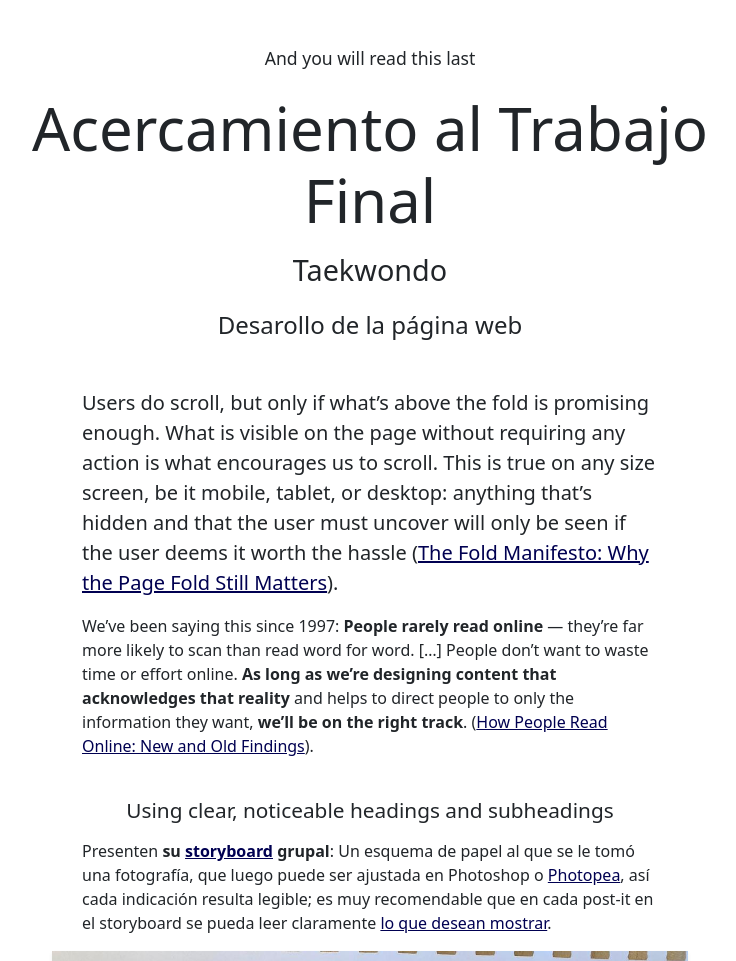
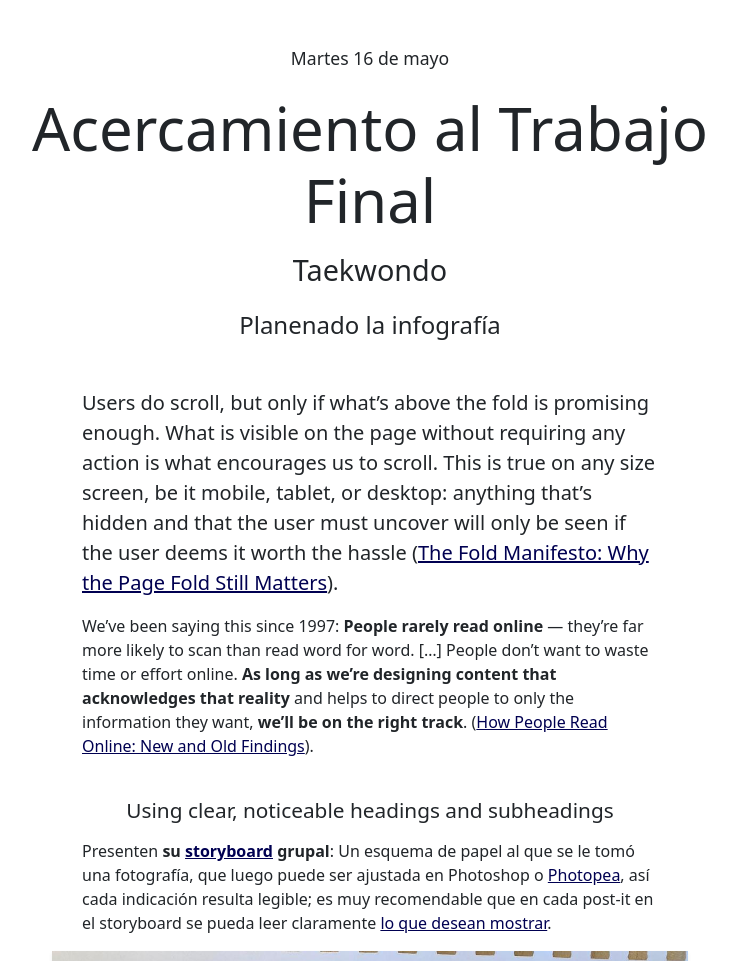
Before and after one commit to taekwond0/clase_10, a plain HTML site: page index.html in a window 1280 px wide. Shown: the top 961 px of the page, without its empty margins (270-1006 px from the left). Drawn offline with nearby package versions, Linux system fonts and the light colour scheme.

Commit message:
Update index.html

```diff
--- a/index.html
+++ b/index.html
@@ -48,10 +48,10 @@
             <div class="container">
                 <div class="row">
                     <div class="col-12">
-                        <h6 class="text-center mt-5 mb-4">And you will read this last</h6>
+                        <h6 class="text-center mt-5 mb-4">Martes 16 de mayo</h6>
                         <h1 class="text-center my-3">Acercamiento al Trabajo Final</h1>
                         <h2 class="text-center mb-4">Taekwondo</h2>
-                        <h3 class="text-center mb-5">Desarollo de la página web</h3>
+                        <h3 class="text-center mb-5">Planenado la infografía </h3>
                     </div>
                     <div class="col-11 col-sm-10 mx-auto">
                         <p class="lead">Users do scroll, but only if what’s above the fold is promising enough. What is visible on the page without requiring any action is what encourages us to scroll. This is true on any size screen, be it mobile, tablet, or desktop: anything that’s hidden and that the user must uncover will only be seen if the user deems it worth the hassle (<a href="https://www.nngroup.com/articles/page-fold-manifesto/">The Fold Manifesto: Why the Page Fold Still Matters</a>).</p>
```
